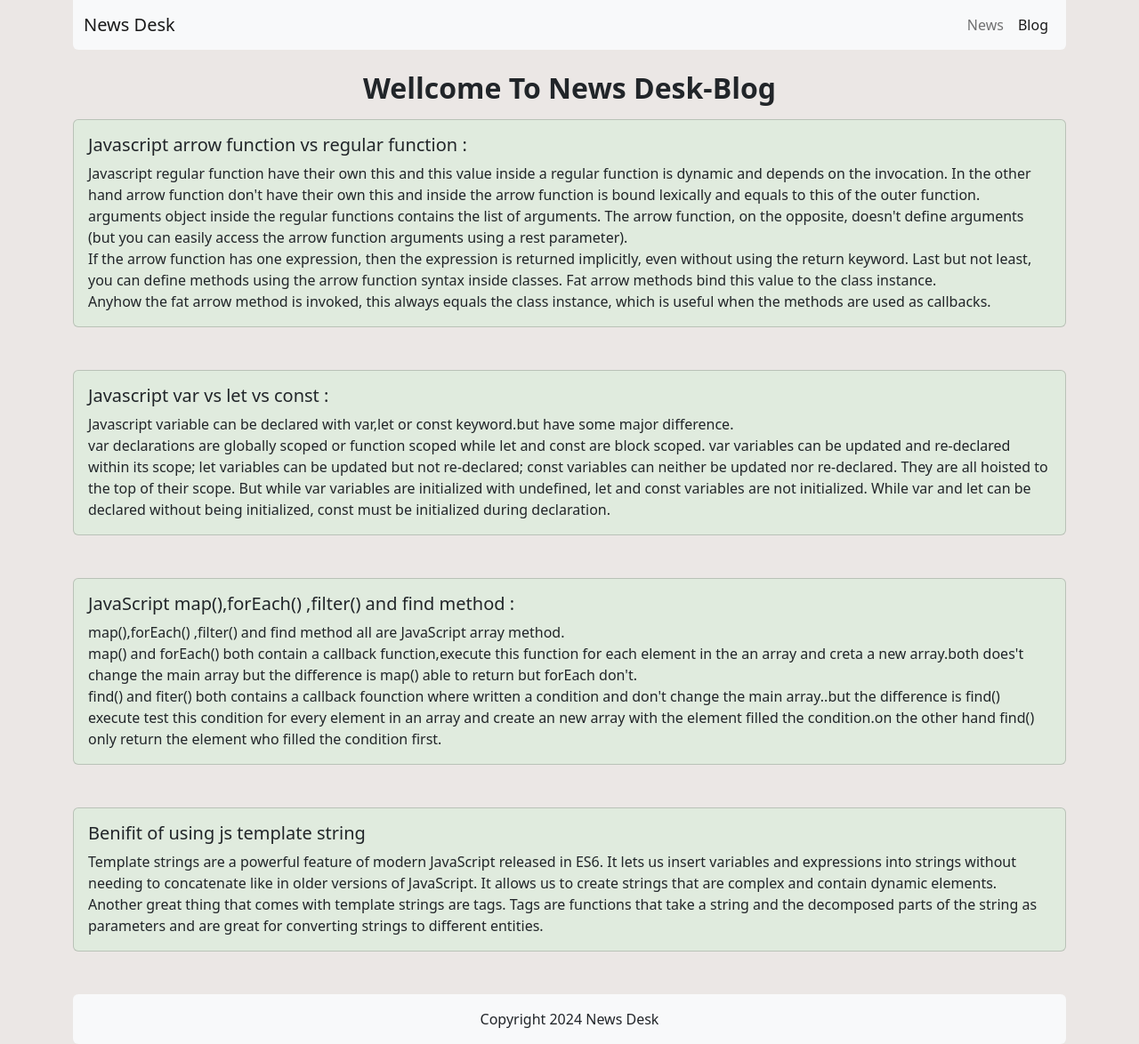
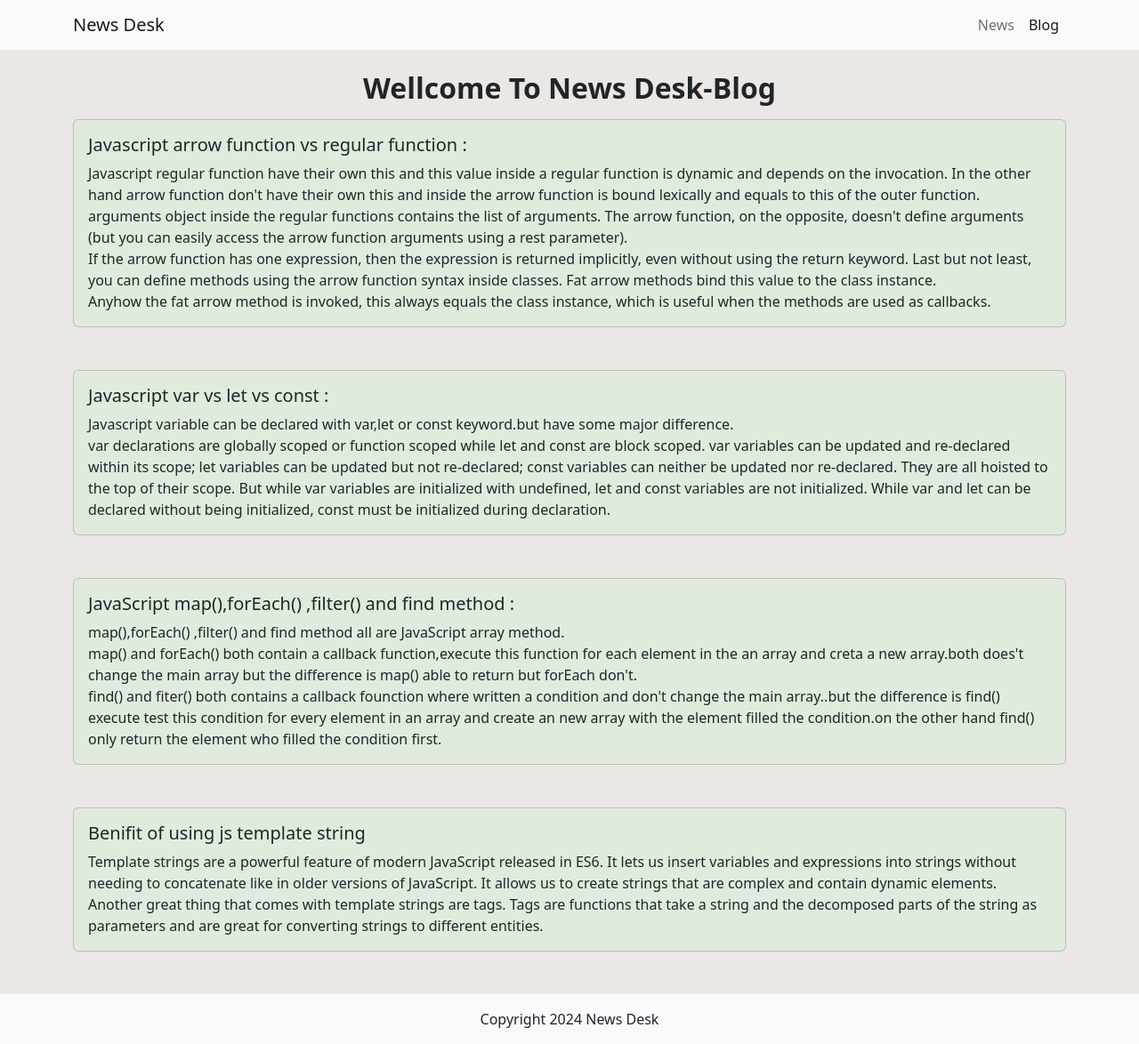
Before and after one commit to abusayed0/news-desk, a plain HTML site: page blog.html in a window 1280 px wide. Shown: the whole page at 89% size. Drawn offline with nearby package versions, Linux system fonts and the light colour scheme.

Commit message:
edited navbar and footer

```diff
--- a/blog.html
+++ b/blog.html
@@ -14,8 +14,8 @@
 
 <body>
   <!-- navgation start  -->
-  <section class="container">
-    <nav class="navbar navbar-expand bg-light rounded-bottom">
+  <section class="bg-light">
+    <nav class="navbar navbar-expand  rounded-bottom container">
       <div class="container-fluid">
         <span class="navbar-brand mb-0 h1">News Desk</span>
         <ul class="navbar-nav">
@@ -83,8 +83,10 @@
       </div>
     </section>
   </main>
-  <footer class="text-center container mt-5">
-    <p class="py-3 bg-light rounded mb-0">Copyright 2024 News Desk</p>
+  <footer class="text-center bg-light mt-5">
+    <div class="container">
+      <p class="py-3 bg-light rounded mb-0">Copyright 2024 News Desk</p>
+    </div>
   </footer>
 
   <!-- bootstrap js link  -->
```
Also changed, not shown: index.html (+6 -4 lines).
